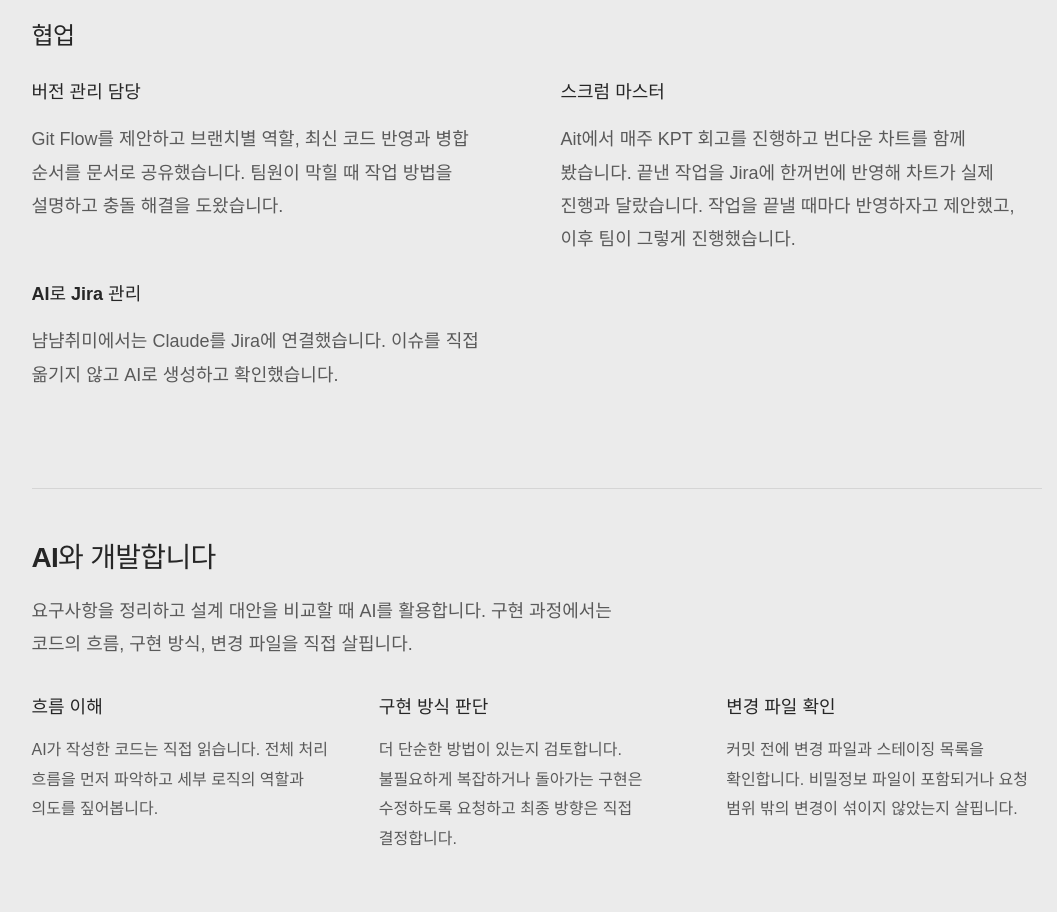
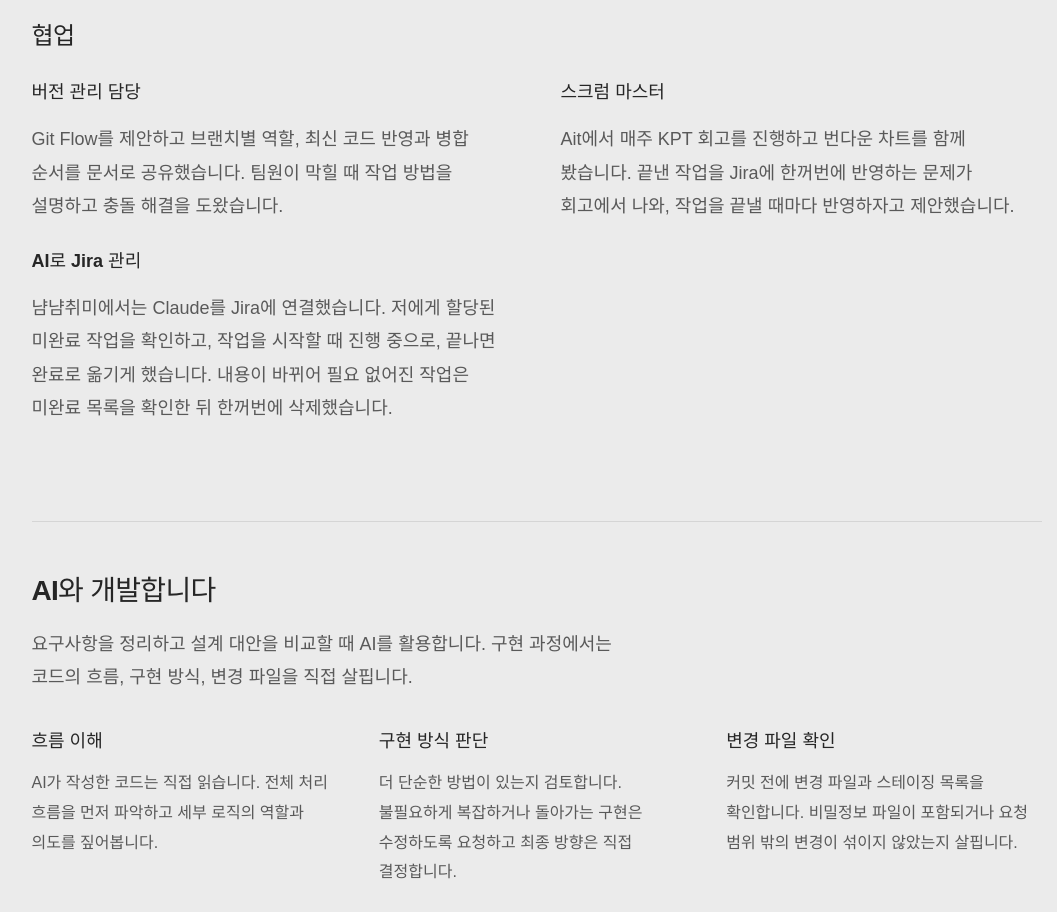
Before and after one commit to MinBeom2/MinBeom2.github.io, a React (Vite) app in the folder portfolio/: page / in a window 1280 px wide. Shown: the part 3380-4292 px from the top of the page, without its empty margins (96-1153 px from the left). Built offline with nearby package versions, Linux system fonts and the light colour scheme.

Commit message:
Describe the Jira workflow handled through Claude
Co-Authored-By: Claude Fable 5.2 <noreply@anthropic.com>
Claude-Session: https://claude.ai/code/session_01TSwiL6iB7iDzHzmifUhqGu

```diff
--- a/portfolio/src/App.tsx
+++ b/portfolio/src/App.tsx
@@ -133,9 +133,9 @@ function HomePage() {
             <div className="approach-copy"><h4>버전 관리 담당</h4>
             <p>Git Flow를 제안하고 브랜치별 역할, 최신 코드 반영과 병합 순서를 문서로 공유했습니다. 팀원이 막힐 때 작업 방법을 설명하고 충돌 해결을 도왔습니다.</p></div>
             <div className="approach-copy"><h4>스크럼 마스터</h4>
-            <p>Ait에서 매주 KPT 회고를 진행하고 번다운 차트를 함께 봤습니다. 끝낸 작업을 Jira에 한꺼번에 반영해 차트가 실제 진행과 달랐습니다. 작업을 끝낼 때마다 반영하자고 제안했고, 이후 팀이 그렇게 진행했습니다.</p></div>
+            <p>Ait에서 매주 KPT 회고를 진행하고 번다운 차트를 함께 봤습니다. 끝낸 작업을 Jira에 한꺼번에 반영하는 문제가 회고에서 나와, 작업을 끝낼 때마다 반영하자고 제안했습니다.</p></div>
             <div className="approach-copy"><h4>AI로 Jira 관리</h4>
-            <p>냠냠취미에서는 Claude를 Jira에 연결했습니다. 이슈를 직접 옮기지 않고 AI로 생성하고 확인했습니다.</p></div>
+            <p>냠냠취미에서는 Claude를 Jira에 연결했습니다. 저에게 할당된 미완료 작업을 확인하고, 작업을 시작할 때 진행 중으로, 끝나면 완료로 옮기게 했습니다. 내용이 바뀌어 필요 없어진 작업은 미완료 목록을 확인한 뒤 한꺼번에 삭제했습니다.</p></div>
           </article>
         </div>
         <AiCapabilitiesSection />
```
